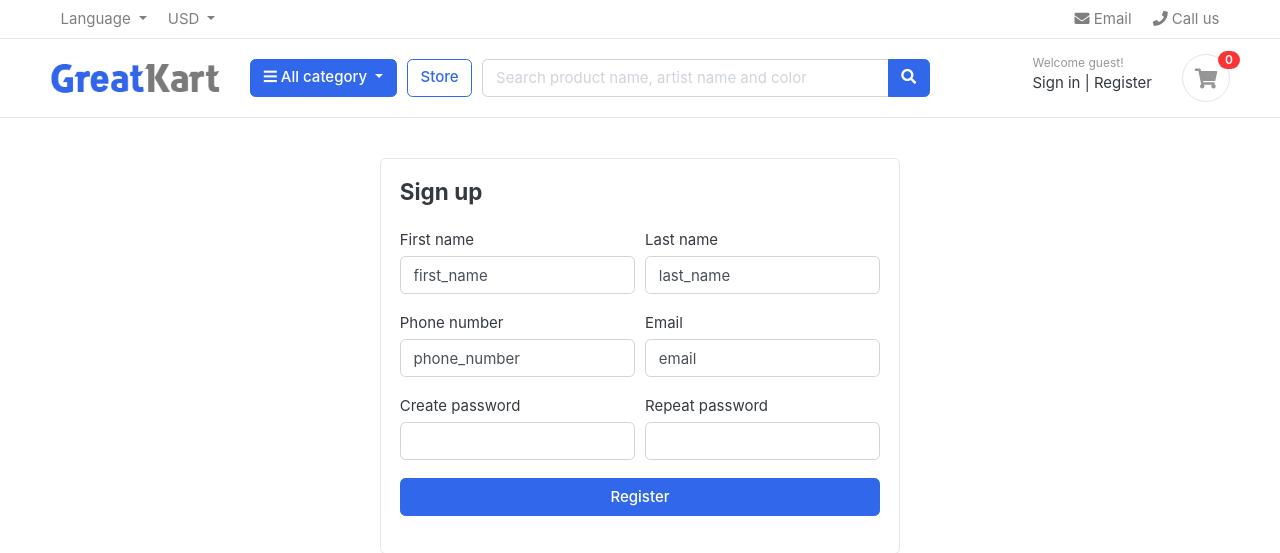
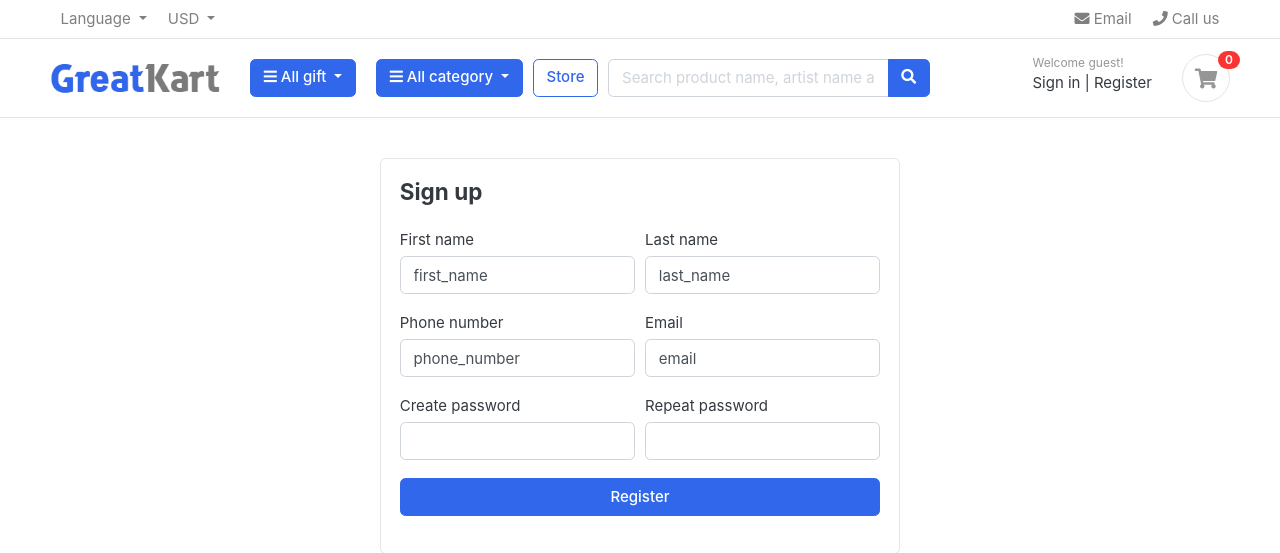
Before and after one commit to solaleh81/arthall, a Django app: page /accounts/register/ in a window 1280 px wide. Shown: the top 553 px of the page. Run offline with Django 5.2, Linux system fonts and the light colour scheme; data that the repository does not hold is empty; some libraries are stand-ins or nearby versions; some web fonts are replaced.

Commit message:
add: gift category to store..

```diff
--- a/category/context_processors.py
+++ b/category/context_processors.py
@@ -15,16 +15,16 @@ def menu_links(request):
     links = Category.objects.all()
     return dict(links=links)
 
-def gifts(request):
-    """
-    Function to retrieve gift category links.
-
-    Args:
-        request: HttpRequest object representing the HTTP request.
-
-    Returns:
-        dict: A dictionary containing gift category links.
-    """
-    # Retrieve all gift category objects
-    gifts = GiftCategory.objects.all()
-    return dict(links=gifts)
+# def gifts(request):
+#     """
+#     Function to retrieve gift category links.
+#
+#     Args:
+#         request: HttpRequest object representing the HTTP request.
+#
+#     Returns:
+#         dict: A dictionary containing gift category links.
+#     """
+#     # Retrieve all gift category objects
+#     gifts = GiftCategory.objects.all()
+#     return dict(links=gifts)
--- /dev/null
+++ b/category/gifts.py
@@ -0,0 +1,16 @@
+from category.models import GiftCategory
+
+
+def gifts(request):
+    """
+    Function to retrieve gift category links.
+
+    Args:
+        request: HttpRequest object representing the HTTP request.
+
+    Returns:
+        dict: A dictionary containing gift category links.
+    """
+    # Retrieve all gift category objects
+    gifts = GiftCategory.objects.all()
+    return dict(gifts=gifts)
--- a/config/settings.py
+++ b/config/settings.py
@@ -71,6 +71,7 @@ TEMPLATES = [
                 'django.contrib.auth.context_processors.auth',
                 'django.contrib.messages.context_processors.messages',
                 'category.context_processors.menu_links',
+                'category.gifts.gifts',
                 'cart.context_processors.counter',
 
             ],
--- a/templates/partials/header.html
+++ b/templates/partials/header.html
@@ -43,6 +43,18 @@
                     <a href="./" class="brand-wrap">
                         <img class="logo" src="{% static 'images/logo.png' %}">
                     </a> <!-- brand-wrap.// -->
+                </div>
+                <div class="col-lg col-sm col-md col-6 flex-grow-0">
+                    <div class="category-wrap dropdown d-inline-block float-right">
+                        <button type="button" class="btn btn-primary dropdown-toggle" data-toggle="dropdown">
+                            <i class="fa fa-bars"></i> All gift
+                        </button>
+                        <div class="dropdown-menu">
+                            {% for gift in gifts %}
+                            <a class="dropdown-item" href="{{gift.get_url}}">{{ gift }}</a>
+                            {% endfor %}
+                        </div>
+                    </div>  <!-- category-wrap.// -->
                 </div>
                 <div class="col-lg col-sm col-md col-6 flex-grow-0">
                     <div class="category-wrap dropdown d-inline-block float-right">
```
